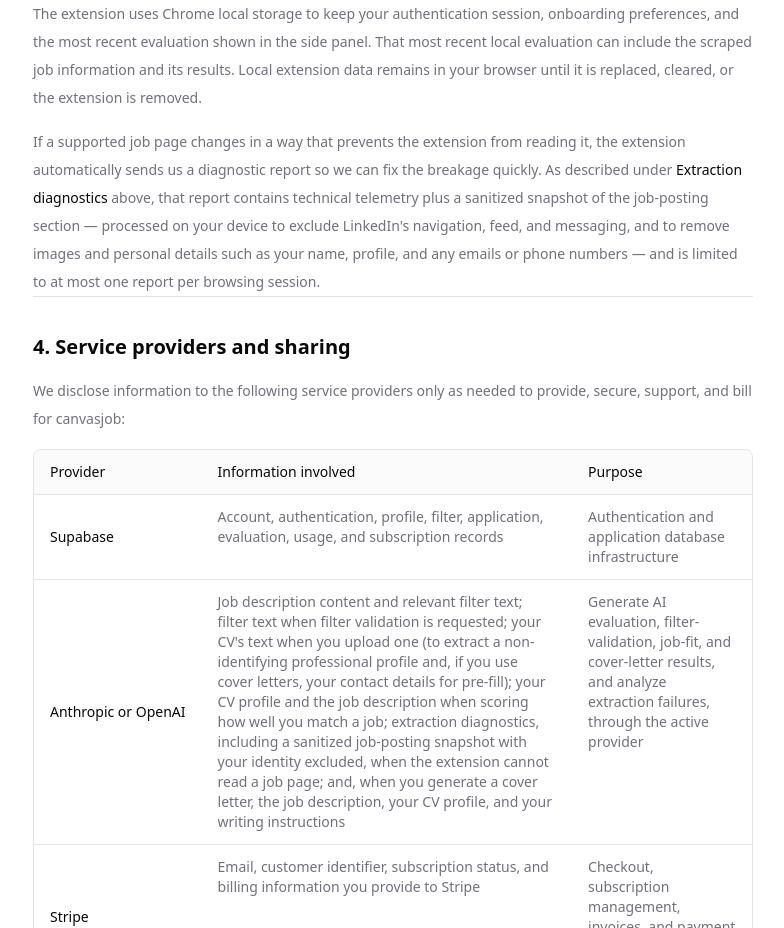
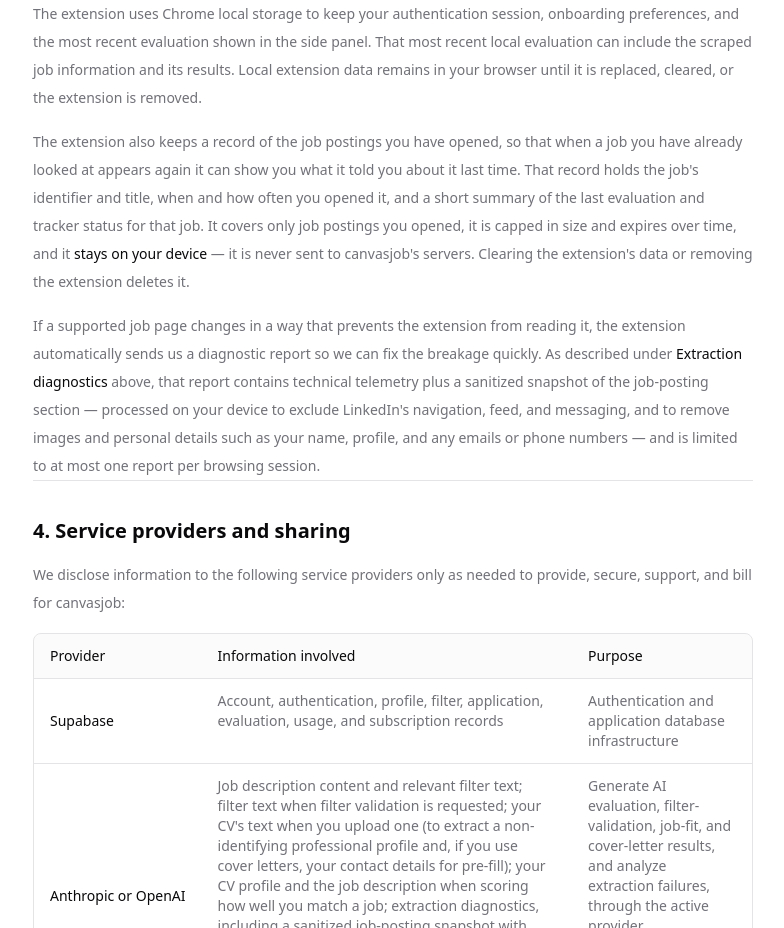
Before and after one commit to GiatrGio/canvasjob-web, a Next.js app: page /privacy in a window 1280 px wide. Shown: the part 2720-3648 px from the top of the page, without its empty margins (323-1107 px from the left). Built offline with nearby package versions, Linux system fonts and the light colour scheme; no server answers.

Commit message:
Add new indicators and fix various bugs

```diff
--- a/app/privacy/page.tsx
+++ b/app/privacy/page.tsx
@@ -282,6 +282,18 @@
               browser until it is replaced, cleared, or the extension is removed.
             </p>
             <p>
+              The extension also keeps a record of the job postings you have opened, so
+              that when a job you have already looked at appears again it can show you
+              what it told you about it last time. That record holds the job&apos;s
+              identifier and title,
+              when and how often you opened it, and a short summary of the last
+              evaluation and tracker status for that job. It covers only job postings you
+              opened, it is capped in size and expires over time, and it{" "}
+              <span className="text-foreground">stays on your device</span> — it is never
+              sent to canvasjob&apos;s servers. Clearing the extension&apos;s data or
+              removing the extension deletes it.
+            </p>
+            <p>
               If a supported job page changes in a way that prevents the extension from
               reading it, the extension automatically sends us a diagnostic report so we
               can fix the breakage quickly. As described under{" "}
```
